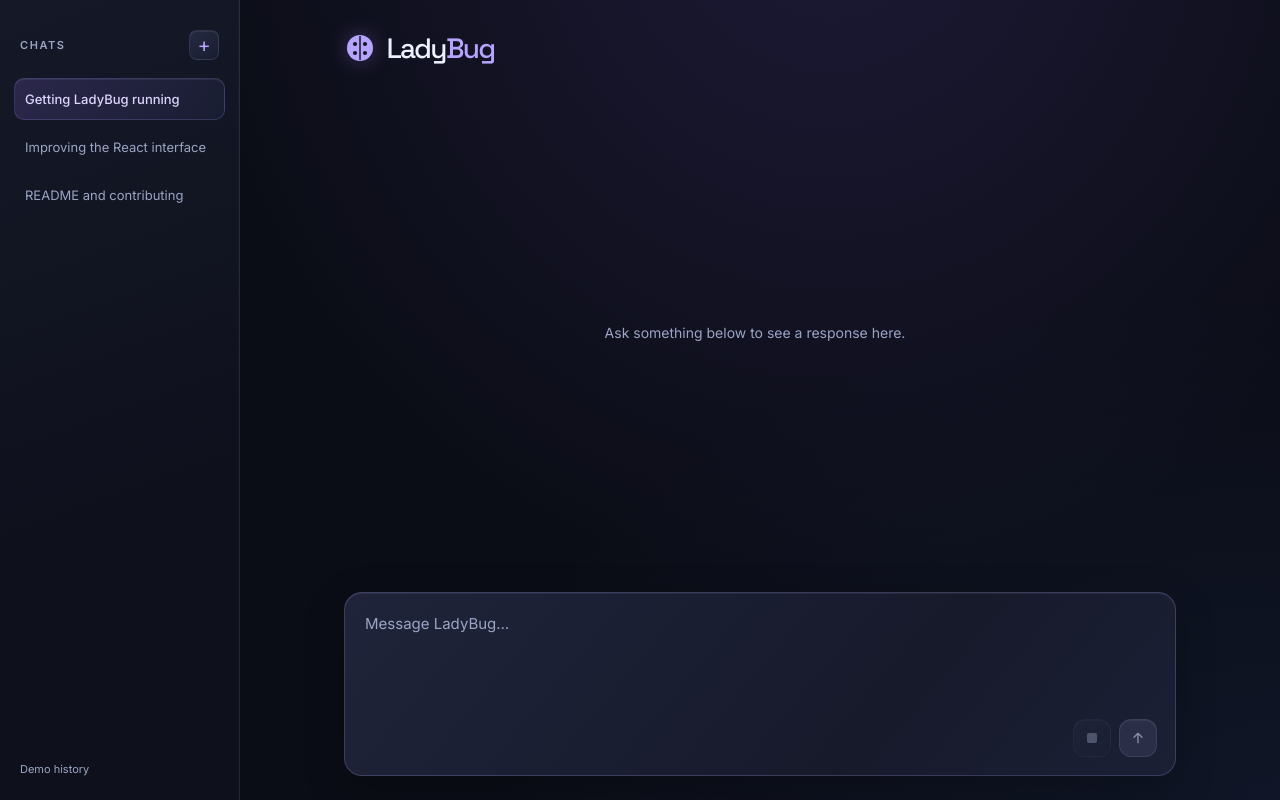
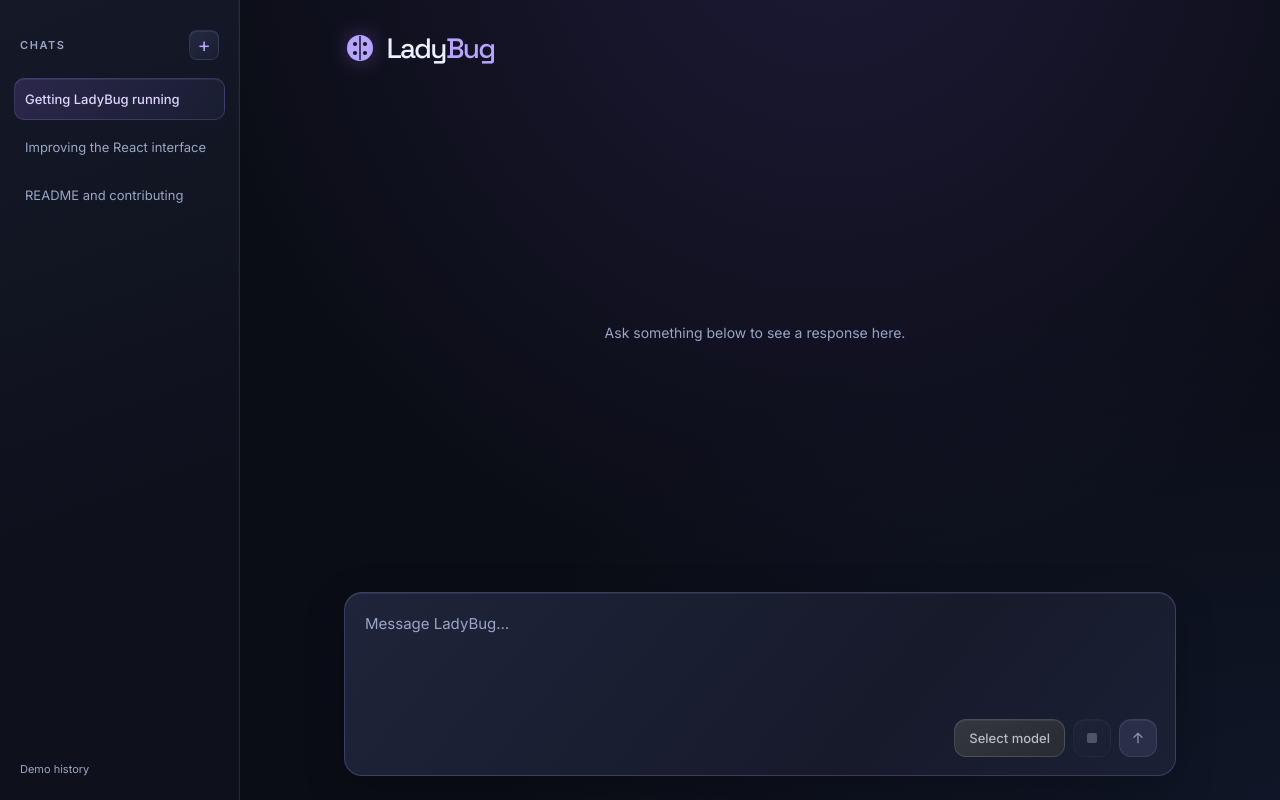
Before and after one commit to noob339/lbclient, a React (Vite) app: page / in a window 1280 px wide. Built offline with nearby package versions, Linux system fonts and the light colour scheme.

Commit message:
Add gray select model button beside halt control

```diff
--- a/src/components/PromptBox.jsx
+++ b/src/components/PromptBox.jsx
@@ -1,6 +1,7 @@
 import styles from './PromptBox.module.css';
 import HaltBtn from './HaltBtn';
 import SubmitBtn from './SubmitBtn';
+import SelectModelBtn from './SelectModelBtn';
 
 export default function PromptBox({
   prompt,
@@ -28,6 +29,7 @@ export default function PromptBox({
       />
 
       <div className={styles.controls}>
+        <SelectModelBtn />
         <HaltBtn onClick={onHalt} disabled={!querying} />
         <SubmitBtn onClick={onSubmit} disabled={querying || !prompt.trim()} />
       </div>
--- /dev/null
+++ b/src/components/SelectModelBtn.jsx
@@ -0,0 +1,9 @@
+import styles from './SelectModelBtn.module.css';
+
+export default function SelectModelBtn() {
+  return (
+    <button type="button" className={styles.selectModelBtn}>
+      Select model
+    </button>
+  );
+}
--- /dev/null
+++ b/src/components/SelectModelBtn.module.css
@@ -0,0 +1,12 @@
+.selectModelBtn {
+  min-height: 38px;
+  padding: 0 14px;
+  border: 1px solid rgba(180, 184, 194, 0.2);
+  border-radius: 12px;
+  background: linear-gradient(145deg, #35373e, #292b32);
+  color: #b8bbc4;
+  box-shadow: var(--lb-sheen);
+  font-size: 13px;
+  font-weight: 500;
+  cursor: default;
+}
```
